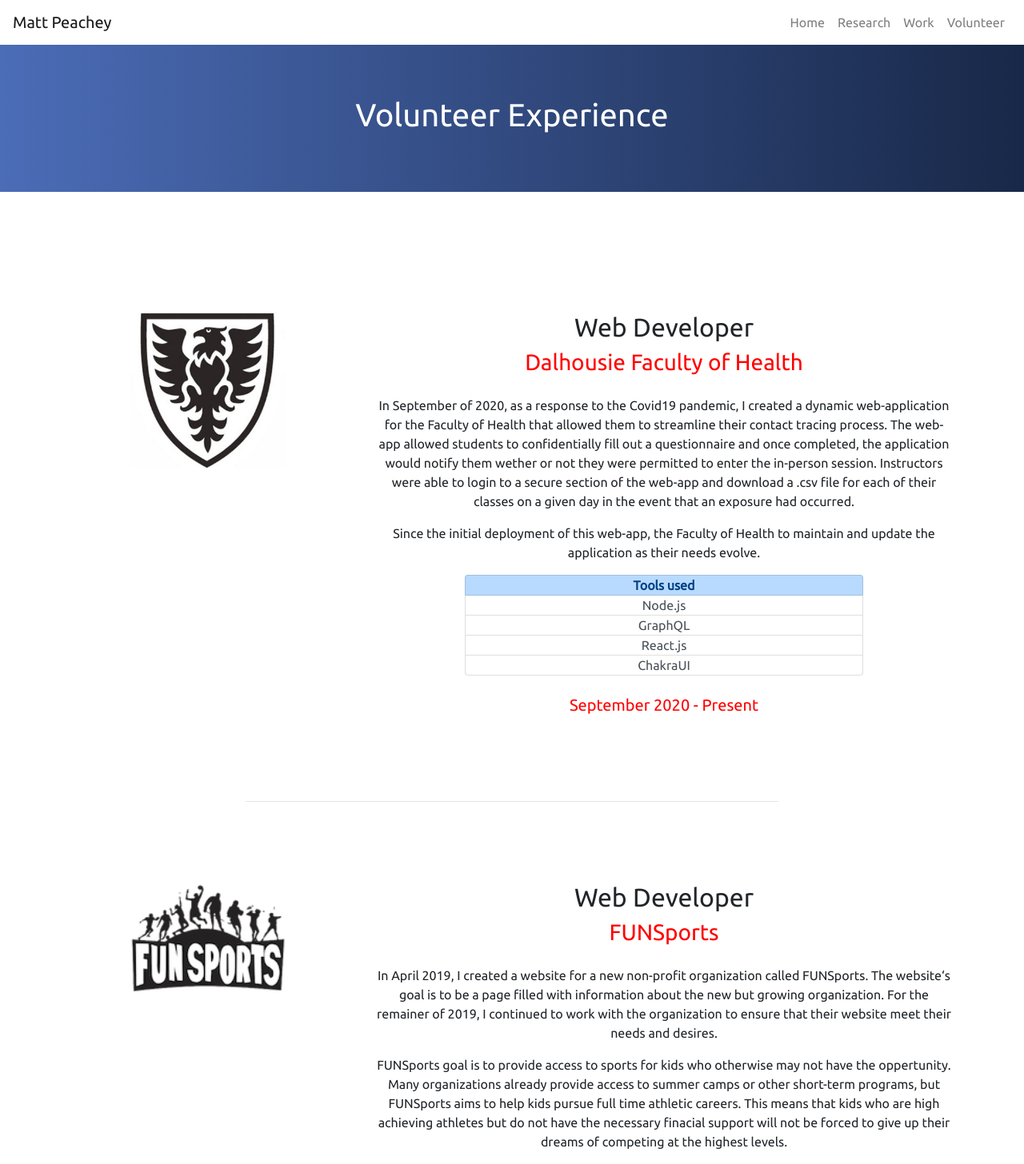
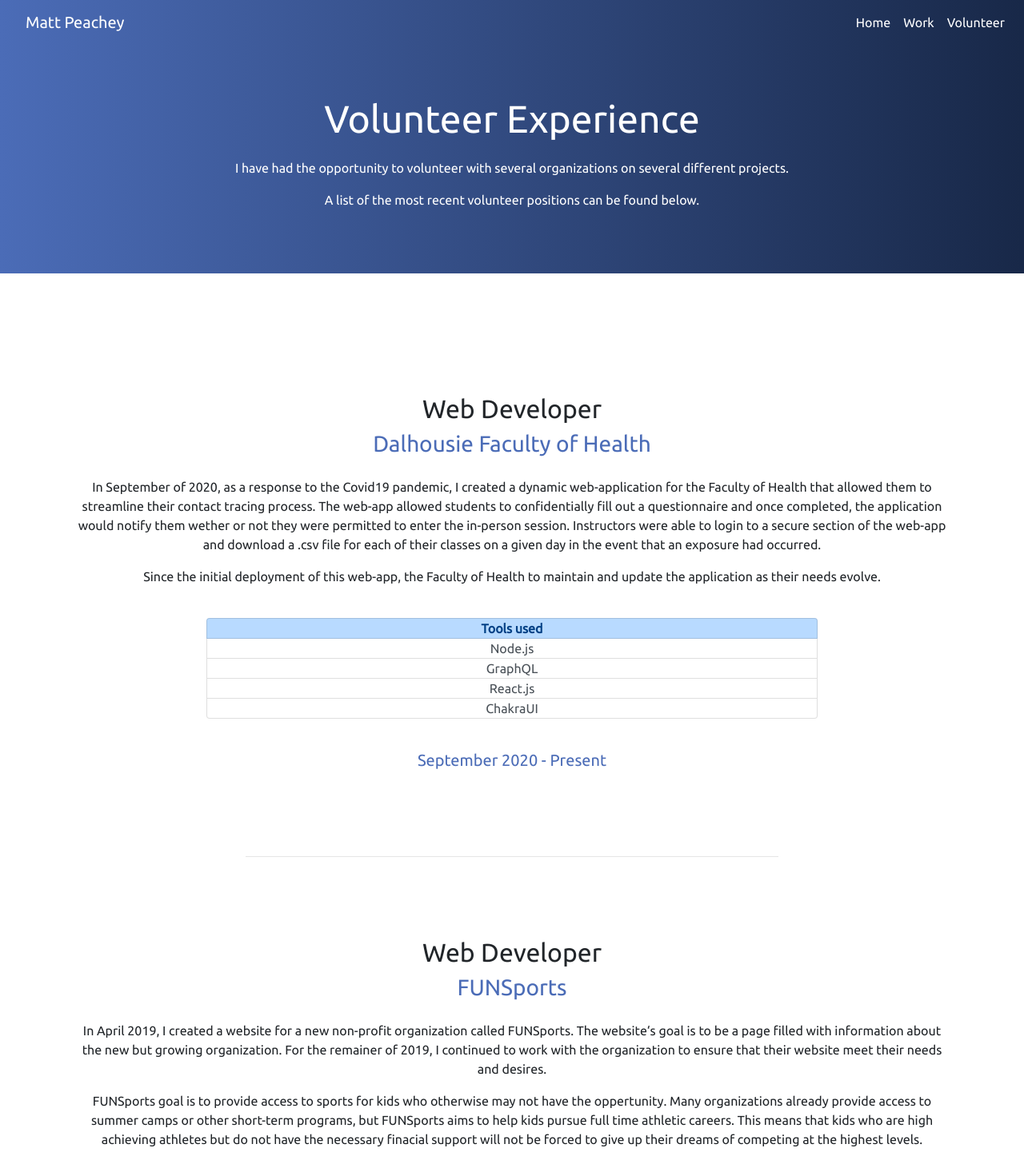
Before and after one commit to peacheym/PeacheyWeb, a React (Create React App) app: page /volunteer in a window 1280 px wide. Shown: the top 1456 px of the page at 80% size. Built offline with nearby package versions, Linux system fonts and the light colour scheme.

Commit message:
Update styles and remove images for a more minimal and pleasing design.

```diff
--- a/src/App.css
+++ b/src/App.css
@@ -50,9 +50,8 @@
 }
 
 .exph1 {
-
   font-size: 3em;
-  margin-bottom: 150px;
+  margin-bottom: 20px;
 }
 
 .researchH1 {
@@ -68,16 +67,33 @@
 }
 
 .listGroup {
-  margin: 15px auto;
+  margin: 40px auto;
+  width: 70%;
 }
 
 .employer {
-  color: red;
+  color: #4b6cb7;
   margin-bottom: 25px;
 }
 
+.color-nav {
+  background: linear-gradient(90deg, #4b6cb7 0%, #182848 100%);
+  background-repeat: no-repeat;
+  background-attachment: fixed;
+  color: white !important;
+}
+
+.nav-link {
+  color: white !important;
+}
+
+.nav-link:hover{
+  color: rgb(141, 128, 199) !important;
+
+}
+
 .workterm {
-  color: red;
+  color: #4b6cb7;
   margin-top: 25px;
 }
 
@@ -98,9 +114,11 @@
   margin-top: 100px;
 }
 
-.jumbotron-g, .grad{
+.jumbotron-g,
+.grad-header {
   background: linear-gradient(90deg, #4b6cb7 0%, #182848 100%);
   background-repeat: no-repeat;
   background-attachment: fixed;
+  margin-bottom: 150px;
   color: white !important;
 }
--- a/src/NavBar.js
+++ b/src/NavBar.js
@@ -4,15 +4,22 @@
 
 export default function NavBar() {
   return (
-    <Navbar expand="lg">
-      <Navbar.Brand href="/">Matt Peachey</Navbar.Brand>
+    <Navbar className="color-nav" bg="dark" variant="dark" expand="lg">
+      <Navbar.Brand className="nav-link" href="/">
+        Matt Peachey
+      </Navbar.Brand>
       <Navbar.Toggle aria-controls="basic-navbar-nav" />
       <Navbar.Collapse id="basic-navbar-nav">
         <Nav className="ml-auto">
-          <Nav.Link href="/">Home</Nav.Link>
-          <Nav.Link href="/research">Research</Nav.Link>
-          <Nav.Link href="/experience">Work</Nav.Link>
-          <Nav.Link href="/volunteer">Volunteer</Nav.Link>
+          <Nav.Link className="nav-link" href="/">
+            Home
+          </Nav.Link>
+          <Nav.Link className="nav-link" href="/experience">
+            Work
+          </Nav.Link>
+          <Nav.Link className="nav-link" href="/volunteer">
+            Volunteer
+          </Nav.Link>
         </Nav>
       </Navbar.Collapse>
     </Navbar>
--- a/src/experience/Experience.js
+++ b/src/experience/Experience.js
@@ -1,35 +1,25 @@
 import React from "react";
-import {
-  Container,
-  Row,
-  Col,
-  Image,
-  ListGroup,
-  Jumbotron,
-} from "react-bootstrap";
+import { Container, Row, Col, ListGroup, Jumbotron } from "react-bootstrap";
 import "../App.css";
-import goc from "./goc.png";
-import ultra from "./ultra.png";
-import dal from "./dal.jpg";
-import gem from "./gem.png";
 
 export default function Experience() {
   return (
     <>
-      <Jumbotron fluid className="grad exph1">
-        <h1>Work Experience</h1>
+      <Jumbotron fluid className="grad-header">
+        <h1 className="exph1">Work Experience</h1>
+        <Container>
+          <p>
+            Thanks to participating in the Co-Op program as part of my
+            undergraduate degree, I have had several great opportunities to work
+            in the software development industry. I have also worked as a
+            researcher and a teaching assistant.
+          </p>
+          <p> A list of my most recent employers can be found below.</p>
+        </Container>
       </Jumbotron>
       <Container>
         <Row className="expRow" style={{ marginBottom: "50px" }}>
-          <Col md={4}>
-            <Image
-              style={{ width: "60%", margin: "auto auto" }}
-              src={gem}
-              alt="Image"
-              rounded
-            />
-          </Col>
-          <Col md>
+          <Col>
             <h2>Undergraduate Research Assistant</h2>
             <h3 className="employer">GEM Lab</h3>
             <p>
@@ -52,7 +42,7 @@
               free to read the publication as linked on the 'research' tab of
               this website.
             </p>
-            <ListGroup className="listGroup" style={{ width: "70%" }}>
+            <ListGroup className="listGroup">
               <ListGroup.Item variant="primary">
                 <strong>Tools used</strong>
               </ListGroup.Item>
@@ -77,15 +67,7 @@
         </Row>
         <hr style={{ width: "60%", marginBottom: "100px" }} />
         <Row className="expRow" style={{ marginTop: "100px" }}>
-          <Col md={4}>
-            <Image
-              style={{ width: "60%", margin: "auto auto" }}
-              src={goc}
-              alt="Image"
-              rounded
-            />
-          </Col>
-          <Col md>
+          <Col>
             <h2>Cyber Developer (Co-op)</h2>
             <h3 className="employer">Government of Canada</h3>
             <p>
@@ -122,15 +104,7 @@
         </Row>
         <hr style={{ width: "60%", marginBottom: "100px" }} />
         <Row className="expRow">
-          <Col md={4}>
-            <Image
-              style={{ width: "60%", margin: "auto auto" }}
-              src={ultra}
-              alt="Image"
-              rounded
-            />
-          </Col>
-          <Col md={8}>
+          <Col>
             <h2>Software Developer (Co-op)</h2>
             <h3 className="employer">Ultra Electronics Maratime Systems</h3>
             <p>
@@ -166,16 +140,7 @@
         </Row>
         <hr style={{ width: "60%", marginBottom: "100px" }} />
         <Row className="expRow">
-          <Col md={4}>
-            <Image
-              className="dalLogo"
-              style={{ width: "60%", margin: "auto auto" }}
-              src={dal}
-              alt="Image"
-              rounded
-            />
-          </Col>
-          <Col md={8}>
+          <Col>
             <h2>Teaching Assistant</h2>
             <h3 className="employer">Dalhousie University</h3>
             <p>
--- a/src/experience/Volunteer.js
+++ b/src/experience/Volunteer.js
@@ -1,35 +1,26 @@
 import React, { Component } from "react";
-import {
-  Container,
-  Row,
-  Col,
-  Image,
-  ListGroup,
-  Jumbotron,
-} from "react-bootstrap";
+import { Container, Row, Col, ListGroup, Jumbotron } from "react-bootstrap";
 import "../App.css";
-import dal from "./dal.jpg";
-import funsports from "./funsports.png";
 
 class Volunteer extends Component {
   render() {
     return (
       <>
-        <Jumbotron fluid className="grad exph1">
-          <h1>Volunteer Experience</h1>
+        <Jumbotron fluid className="grad-header">
+          <Container>
+            <h1 className="exph1">Volunteer Experience</h1>
+            <p>
+              I have had the opportunity to volunteer with several organizations
+              on several different projects.
+            </p>
+            <p>
+              A list of the most recent volunteer positions can be found below.
+            </p>
+          </Container>
         </Jumbotron>
         <Container>
           <Row className="expRow">
-            <Col md={4}>
-              <Image
-                className="dalLogo"
-                style={{ width: "60%" }}
-                src={dal}
-                alt="Image"
-                rounded
-              />
-            </Col>
-            <Col md={8}>
+            <Col>
               <h2>Web Developer</h2>
               <h3 className="employer">Dalhousie Faculty of Health</h3>
               <p>
@@ -73,16 +64,7 @@
           <hr style={{ width: "60%", marginBottom: "100px" }} />
 
           <Row className="expRow">
-            <Col md={4}>
-              <Image
-                className="funsportsLogo"
-                style={{ width: "60%", margin: "auto auto" }}
-                src={funsports}
-                alt="Image"
-                rounded
-              />
-            </Col>
-            <Col md={8}>
+            <Col>
               <h2>Web Developer</h2>
               <h3 className="employer">FUNSports</h3>
               <p>
@@ -114,16 +96,7 @@
           </Row>
           <hr style={{ width: "60%", marginBottom: "100px" }} />
           <Row className="expRow">
-            <Col md={4}>
-              <Image
-                className="dalLogo"
-                style={{ width: "60%", margin: "auto auto" }}
-                src={dal}
-                alt="Image"
-                rounded
-              />
-            </Col>
-            <Col md={8}>
+            <Col>
               <h2>WiTS Peer Mentor</h2>
               <h3 className="employer">Dalhousie University</h3>
               <p>
```
